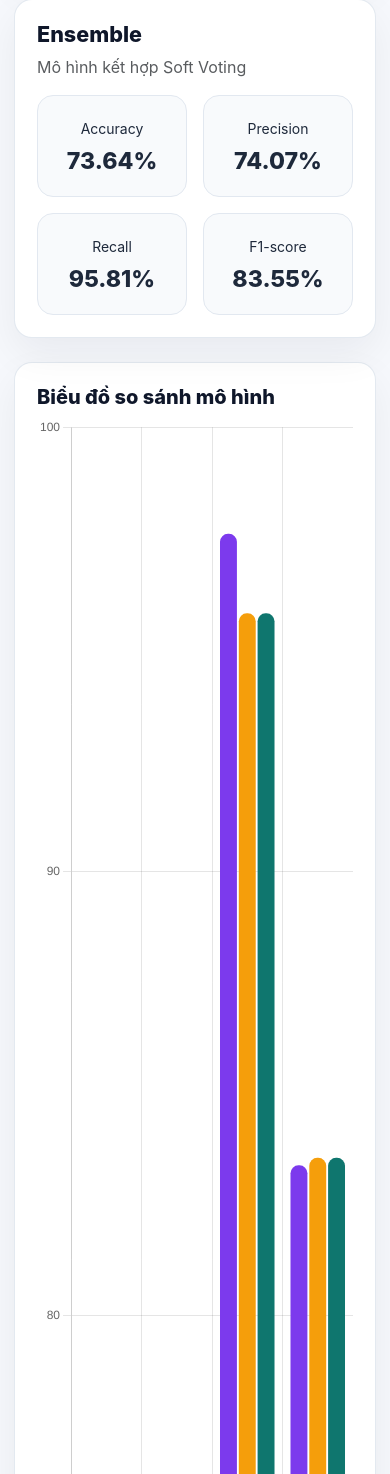
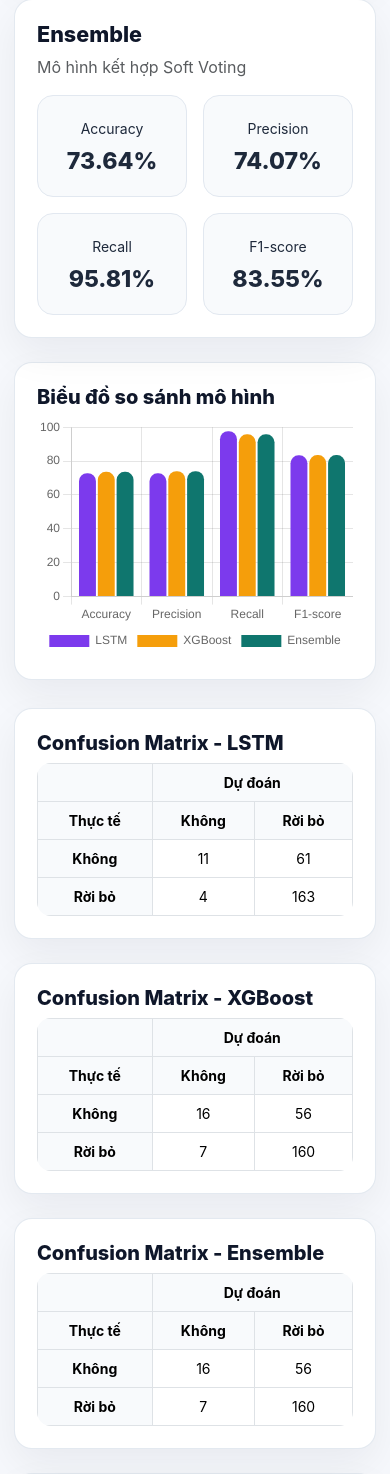
Before and after one commit to 22004098-cyber/crm-thong-minh, a Flask app: page /danh-gia-mo-hinh in a window 390 px wide. Shown: the part 950-2424 px from the top of the page. Run offline with Flask 3, Linux system fonts and the light colour scheme; data that the repository does not hold is empty.

Commit message:
Sua bieu do tong quan CRM

```diff
--- a/static/css/style.css
+++ b/static/css/style.css
@@ -430,7 +430,14 @@ a {
 }
 
 .chart-box {
-    min-height: 300px;
+    min-height: auto;
+}
+
+.chart-box canvas {
+    display: block;
+    width: 100% !important;
+    height: 280px !important;
+    max-height: 280px;
 }
 
 @media (max-width: 991px) {
@@ -463,4 +470,9 @@ a {
         margin: 0 12px 18px;
         text-align: center;
     }
+
+    .chart-box canvas {
+        height: 240px !important;
+        max-height: 240px;
+    }
 }
```
Also changed, not shown: 1 other file.
